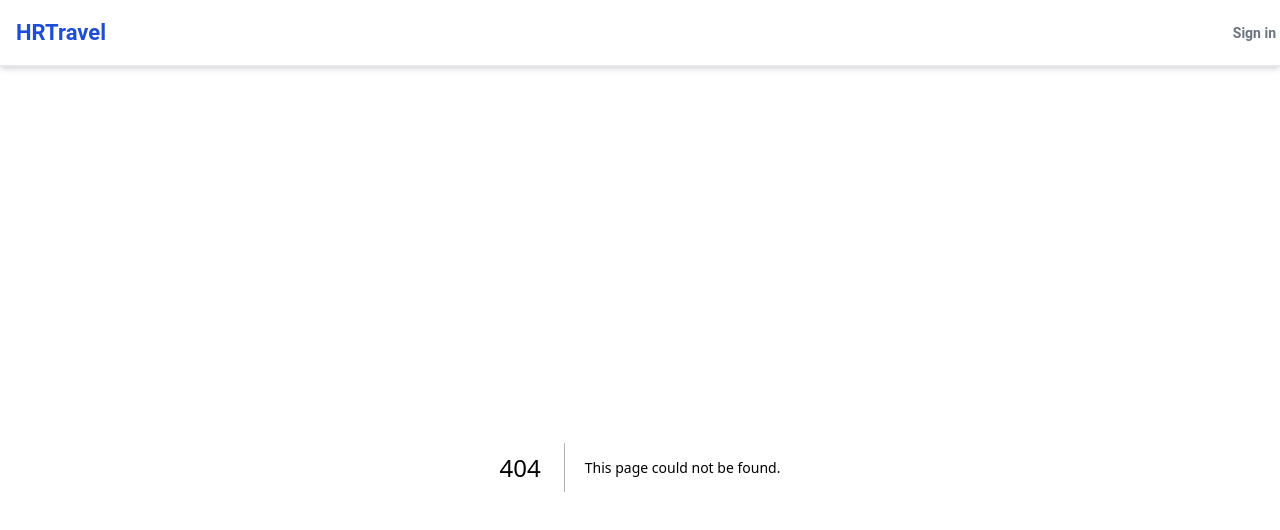
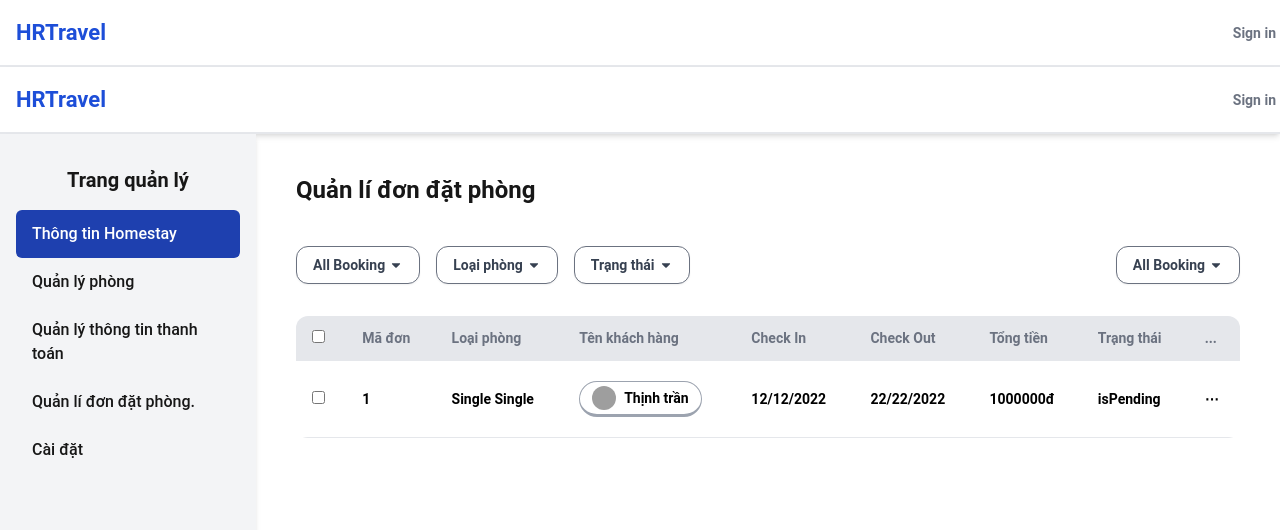
Before and after one commit to Khoa-CNTT/TKWHTTVV2437, a Next.js app in the folder frontend/: page /homestay/manage-reservation in a window 1280 px wide. Before the commit this address had no page. Shown: the top 530 px of the page. Built offline with nearby package versions, Linux system fonts and the light colour scheme; grey boxes are pictures that could not be loaded.

Commit message:
form quan ly

```diff
--- /dev/null
+++ b/frontend/src/app/homestay/manage-reservation/page.tsx
@@ -0,0 +1,87 @@
+import { FaCaretDown } from "react-icons/fa";
+
+const ManageReservationPage = () => {
+  return (
+    <div className="w-full">
+      <div className="p-10">
+        <h1 className="text-2xl font-bold ">Quản lí đơn đặt phòng</h1>
+        <div className="flex justify-between items-center mt-10">
+          <div className="flex items-center gap-4">
+            <button className="flex items-center gap-1 px-4 py-2 border border-gray-500 font-semibold rounded-xl bg-white text-sm text-gray-700 shadow-sm hover:bg-gray-100">
+              All Booking
+              <span>
+                <FaCaretDown />
+              </span>
+            </button>
+            <button className="flex items-center gap-1 px-4 py-2 border border-gray-500 font-semibold rounded-xl bg-white text-sm text-gray-700 shadow-sm hover:bg-gray-100">
+              Loại phòng
+              <span>
+                <FaCaretDown />
+              </span>
+            </button>
+            <button className="flex items-center gap-1 px-4 py-2 border border-gray-500 font-semibold rounded-xl bg-white text-sm text-gray-700 shadow-sm hover:bg-gray-100">
+              Trạng thái
+              <span>
+                <FaCaretDown />
+              </span>
+            </button>
+          </div>
+          <div>
+            <button className="flex items-center gap-1 px-4 py-2 border border-gray-500 font-semibold rounded-xl bg-white text-sm text-gray-700 shadow-sm hover:bg-gray-100">
+              All Booking
+              <span>
+                <FaCaretDown />
+              </span>
+            </button>
+          </div>
+        </div>
+        <div className="overflow-hidden mt-8 rounded-xl">
+          <table className="min-w-full text-black ">
+            <thead className="bg-gray-200 text-[-14] text-gray-500 font-bold ">
+              <tr>
+                <th className="px-4 py-3 text-left">
+                  <input type="checkbox" />
+                </th>
+                <th className="px-4 py-3 text-left">Mã đơn</th>
+                <th className="px-4 py-3 text-left ">Loại phòng</th>
+                <th className="px-4 py-3 text-left ">Tên khách hàng</th>
+                <th className="px-4 py-3 text-left ">Check In</th>
+                <th className="px-4 py-3 text-left ">Check Out</th>
+                <th className="px-4 py-3 text-left ">Tổng tiền</th>
+                <th className="px-4 py-3 text-left ">Trạng thái</th>
+                <th className="px-4 py-3 text-left ">...</th>
+              </tr>
+            </thead>
+            <tbody className=" text-[-14] font-semibold ">
+              <tr className="border-b border-gray-200">
+                <td className="px-4 py-5">
+                  <input type="checkbox" />
+                </td>
+                <td className="px-4 py-5">1</td>
+                <td className="px-4 py-5">Single Single</td>
+                <td className="px-4 py-5">
+                  <div className="w-fit flex items-center gap-2 border border-b-[3px] border-gray-400 rounded-3xl py-1 px-3">
+                    <img
+                      src="https://a0.anyrgb.com/pngimg/1236/14/no-facial-features-no-avatar-no-eyes-expressionless-avatar-icon-delayering-avatar-user-avatar-men-head-portrait-thumbnail.png"
+                      alt=""
+                      className="w-6 h-6 rounded-full"
+                    />
+                    <p>Thịnh trần</p>
+                  </div>
+                </td>
+                <td className="px-4 py-5">12/12/2022</td>
+                <td className="px-4 py-5">22/22/2022</td>
+                <td className="px-4 py-5 ">1000000đ</td>
+
+                <td className="px-4 py-5">isPending</td>
+                <td className="px-4 py-5 ">⋯</td>
+              </tr>
+            </tbody>
+          </table>
+        </div>
+      </div>
+    </div>
+  );
+};
+
+export default ManageReservationPage;
--- a/frontend/src/components/sidebar/SidebarHomestayOwner.tsx
+++ b/frontend/src/components/sidebar/SidebarHomestayOwner.tsx
@@ -1,4 +1,9 @@
+"use client";
+import { useRouter } from "next/navigation";
+
 const SidebarHomestayOwner = () => {
+  const router = useRouter();
+
   return (
     <div className="py-4 px-2">
       <div className="flex justify-center font-semibold text-xl">
@@ -15,6 +20,14 @@ const SidebarHomestayOwner = () => {
           <li className="font-medium px-4 py-3 rounded-md cursor-pointer">
             Quản lý thông tin thanh toán
           </li>
+          <li
+            className="font-medium px-4 py-3 rounded-md cursor-pointer"
+            onClick={() => {
+              router.push("/homestay/manage-reservation");
+            }}
+          >
+            Quản lí đơn đặt phòng.
+          </li>
           <li className="font-medium px-4 py-3 rounded-md cursor-pointer">
             Cài đặt
           </li>
```
